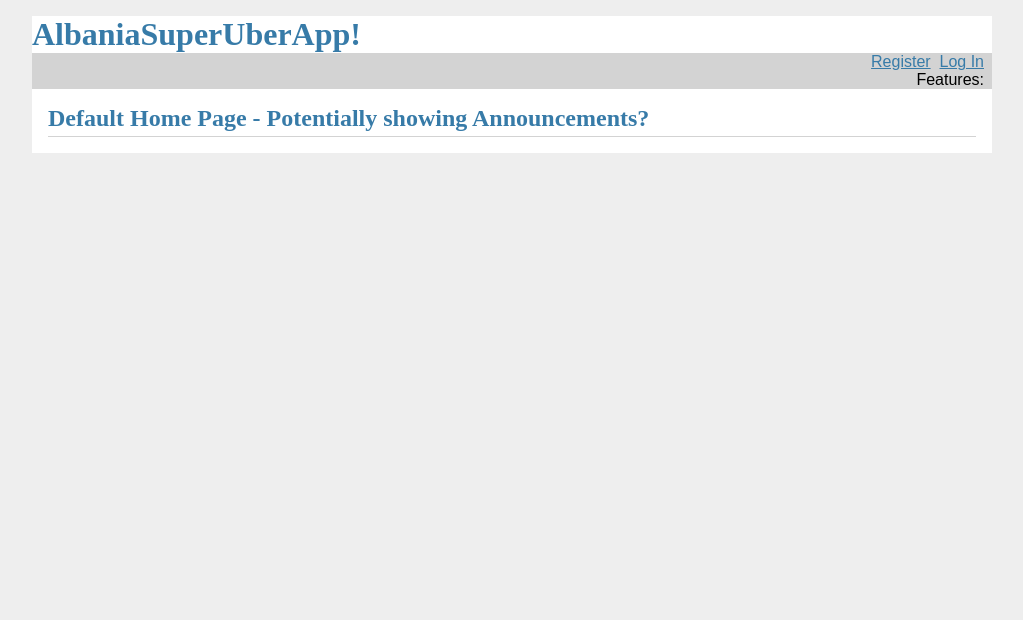
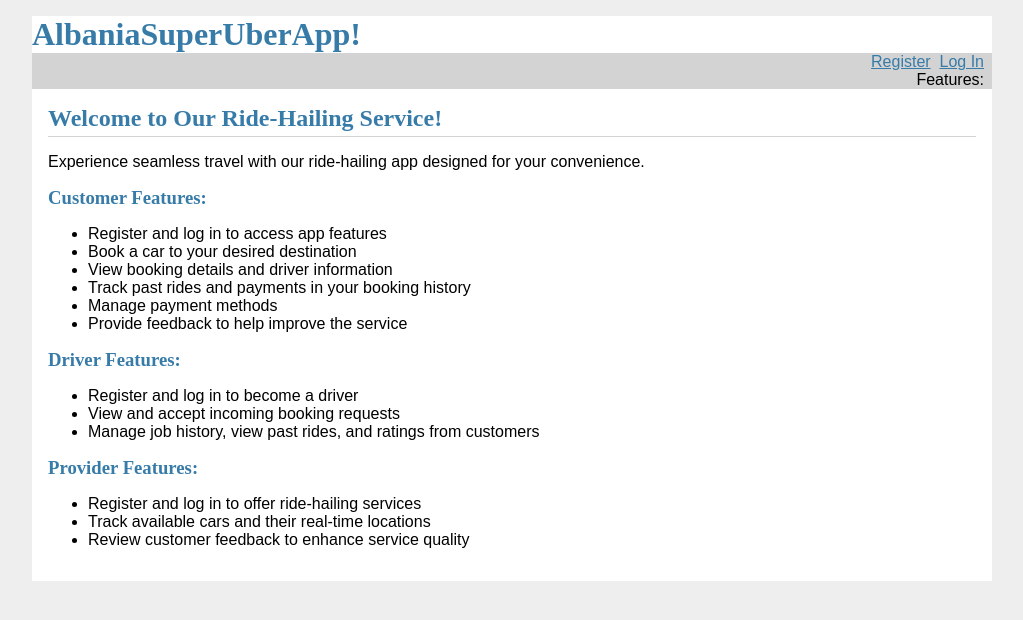
Before and after one commit to melvir86/ase, a Flask app: page / in a window 1280 px wide. Shown: the top 620 px of the page, without its empty margins (128-1151 px from the left). Run offline with Flask 3, Linux system fonts and the light colour scheme.

Commit message:
Changed the default homepage adding some announcements

```diff
--- a/flaskr/templates/card/index.html
+++ b/flaskr/templates/card/index.html
@@ -1,5 +1,32 @@
 {% extends 'base.html' %}
 
 {% block header %}
-  <h1>{% block title %}Default Home Page - Potentially showing Announcements?{% endblock %}</h1>
+  <h1>{% block title %}Welcome to Our Ride-Hailing Service!{% endblock %}</h1>
 {% endblock %}
+
+{% block content %}
+
+    <p>Experience seamless travel with our ride-hailing app designed for your convenience.</p>
+    <h3>Customer Features:</h3>
+    <ul>
+      <li>Register and log in to access app features</li>
+      <li>Book a car to your desired destination</li>
+      <li>View booking details and driver information</li>
+      <li>Track past rides and payments in your booking history</li>
+      <li>Manage payment methods</li>
+      <li>Provide feedback to help improve the service</li>
+    </ul>
+    <h3>Driver Features:</h3>
+    <ul>
+      <li>Register and log in to become a driver</li>
+      <li>View and accept incoming booking requests</li>
+      <li>Manage job history, view past rides, and ratings from customers</li>
+    </ul>
+    <h3>Provider Features:</h3>
+    <ul>
+      <li>Register and log in to offer ride-hailing services</li>
+      <li>Track available cars and their real-time locations</li>
+      <li>Review customer feedback to enhance service quality</li>
+    </ul>
+  </div>
+{% endblock %}
```
